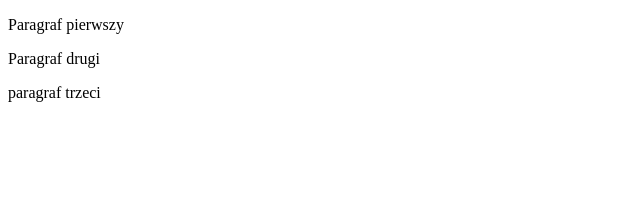
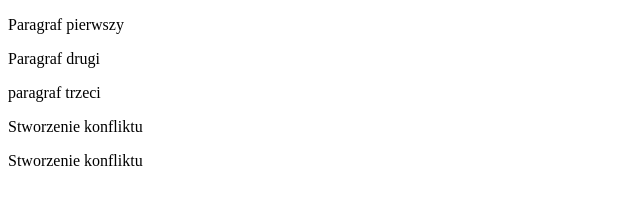
Before and after one commit to Dorian91/dorian91.github.io, a plain HTML site: page index.html in a window 1280 px wide. Shown: the whole page, without its empty margins (0-640 px from the left). Drawn offline with Linux system fonts and the light colour scheme.

Commit message:
Stworzenie konfliktu po przerwie

```diff
--- a/index.html
+++ b/index.html
@@ -8,5 +8,7 @@
     <p>Paragraf pierwszy</p>
     <p>Paragraf drugi</p>
     <p>paragraf trzeci</p>
+    <p>Stworzenie konfliktu</p>
+    <p>Stworzenie konfliktu</p>
 </body>
 </html>
```
